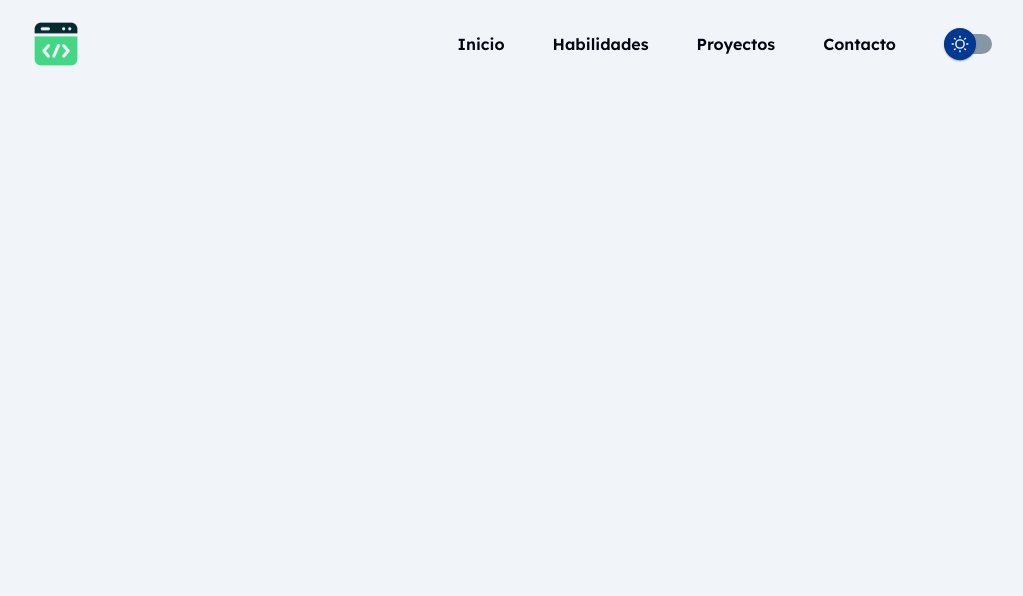
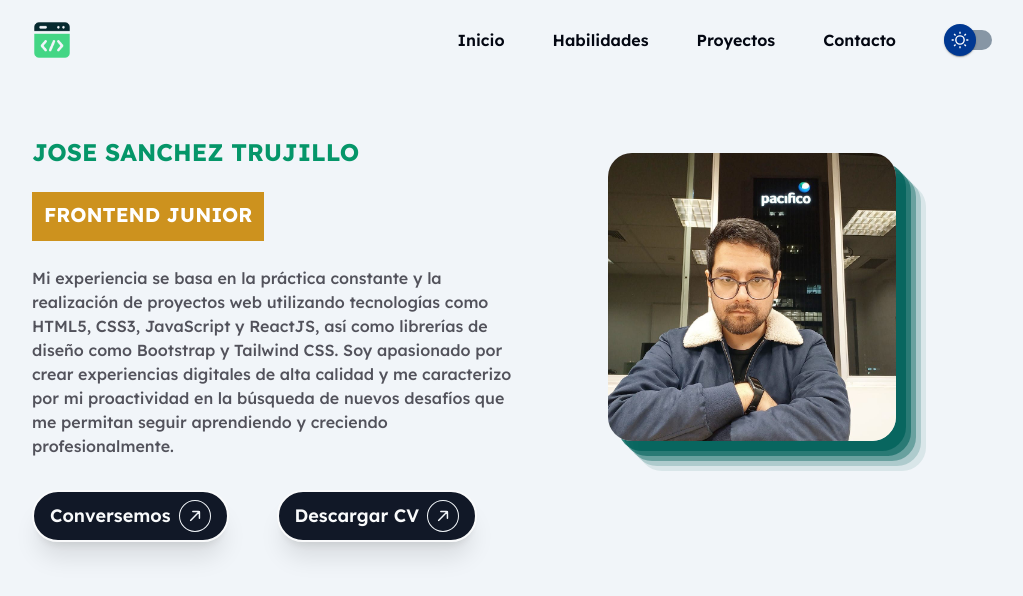
Before and after one commit to JoseSanchez90/Portafolio-2025, a React (Vite) app: page / in a window 1280 px wide. Shown: the top 596 px of the page, without its empty margins (128-1151 px from the left). Built offline with nearby package versions, Linux system fonts and the light colour scheme; what tailwindcss-animated would draw is missing.

Commit message:
update home

```diff
--- a/src/components/Navbar.jsx
+++ b/src/components/Navbar.jsx
@@ -6,10 +6,10 @@ import { useState } from 'react';
 function Navbar() {
 
   const [theme, setTheme] = useState(() => {
-    if(window.matchMedia("(prefers-color-scheme: dark)").matches){
-        return "dark";
+    if(window.matchMedia("(prefers-color-scheme: light)").matches){
+        return "light";
     }
-    return "light";
+    return "dark";
   })
 
       // Modo dia y noche
@@ -27,14 +27,14 @@ function Navbar() {
 
   return (
 
-    <header className="w-full h-screen bg-slate-100 dark:bg-gray-950">
+    <header className="w-full bg-slate-100 dark:bg-gray-950">
         <nav className="w-full flex flex-row justify-between items-center px-40 py-5">
-            <img src={Logo} alt={Logo} className="w-12" />
+            <img src={Logo} alt={Logo} className="w-10" />
             <div className="flex items-center gap-12 text-base font-semibold">
-                <li className="list-none hover:animate-jump dark:text-white text-gray-950"><a className="hover:text-green-500 " href="#">Inicio</a></li>
-                <li className="list-none hover:animate-jump dark:text-white text-gray-950"><a className="hover:text-green-500 " href="#">Habilidades</a></li>
-                <li className="list-none hover:animate-jump dark:text-white text-gray-950"><a className="hover:text-green-500 " href="#">Proyectos</a></li>
-                <li className="list-none hover:animate-jump dark:text-white text-gray-950"><a className="hover:text-green-500 " href="#">Contacto</a></li>
+                <li className="list-none hover:scale-110 duration-150 dark:text-white text-gray-950"><a className="hover:text-green-500 " href="#">Inicio</a></li>
+                <li className="list-none hover:scale-110 duration-150 dark:text-white text-gray-950"><a className="hover:text-green-500 " href="#">Habilidades</a></li>
+                <li className="list-none hover:scale-110 duration-150 dark:text-white text-gray-950"><a className="hover:text-green-500 " href="#">Proyectos</a></li>
+                <li className="list-none hover:scale-110 duration-150 dark:text-white text-gray-950"><a className="hover:text-green-500 " href="#">Contacto</a></li>
 
                 <label className="ui-switch">
                   <input type="checkbox" />
--- /dev/null
+++ b/src/css/Home.css
@@ -0,0 +1,39 @@
+
+  .animation {
+    height: 50px;
+    padding: 10px 0px;
+    overflow: hidden;
+  }
+
+  .animation > h2 > h2 {
+    padding: 12px 12px;
+    margin-bottom: 50px;
+    display: inline-block;
+  }
+
+  .animation h2:first-child {
+    animation: text-animation 8s infinite;
+  }
+
+  .first h2 {
+    background-color:#20a7d8;
+  }
+  .second h2 {
+    background-color:#CD921E;
+  }
+  .third h2 {
+    background-color:#c10528;
+  }
+
+  @keyframes text-animation {
+    0% {margin-top: 0;}
+    10% {margin-top: 0;}
+    20% {margin-top: -90px;}
+    30% {margin-top: -90px;}
+    40% {margin-top: -180px;}
+    60% {margin-top: -180px;}
+    70% {margin-top: -90px;}
+    80% {margin-top: -90px;}
+    90% {margin-top: 0;}
+    100% {margin-top: 0;}
+  }
--- a/src/pages/Home.jsx
+++ b/src/pages/Home.jsx
@@ -1,9 +1,42 @@
 import Navbar from "../components/Navbar"
+import Profile from "../assets/perfil.jpg"
+import "../css/Home.css"
 
 function Home() {
+
   return (
 
-    <Navbar />
+    <section className="w-full h-screen bg-slate-100 dark:bg-gray-950">
+
+      <Navbar />
+
+      <div className="grid grid-cols-2 justify-items-center px-40 py-14 items-center">
+        <div className="flex flex-col gap-6">
+            <h1 className="text-2xl font-bold text-emerald-600">JOSE SANCHEZ TRUJILLO</h1>
+          <div className="animation">
+            <h2 className="first text-xl font-bold text-white"><h2>DEVELOPER WEB</h2></h2>
+            <h2 className="second text-xl font-bold text-white"><h2>FRONTEND JUNIOR</h2></h2>
+            <h2 className="third text-xl font-bold text-white"><h2>SOFTWARE SUPPORT</h2></h2>
+          </div>
+            <p className="text-base font-medium text-zinc-600 dark:text-zinc-400">Mi experiencia se basa en la práctica constante y la realización de proyectos web utilizando tecnologías como HTML5, CSS3, JavaScript y ReactJS, así como librerías de diseño como Bootstrap y Tailwind CSS. Soy apasionado por crear experiencias digitales de alta calidad y me caracterizo por mi proactividad en la búsqueda de nuevos desafíos que me permitan seguir aprendiendo y creciendo profesionalmente.</p>
+        </div>
+        <div>
+          <img className=" rounded-3xl size-40 sm:size-64 lg:size-60 xl:size-72 2xl:size-96 flex-shrink-0 object-cover shadow-[10px_10px_rgba(0,_98,_90,_0.8),_15px_15px_rgba(0,_98,_90,_0.6),_20px_20px_rgba(0,_98,_90,_0.4),_25px_25px_rgba(0,_98,_90,_0.2),_30px_30px_rgba(0,_98,_90,_0.1)]" src={Profile} alt="Foto de perfil" />
+        </div>
+        <div className="w-full flex flex-row pt-8 gap-12">
+          <button type="submit" className="flex justify-center gap-2 items-center shadow-xl text-lg bg-gray-900 dark:bg-gray-50 backdrop-blur-md lg:font-semibold isolation-auto border-gray-50 before:absolute before:w-full before:transition-all before:duration-700 before:hover:w-full before:-left-full before:hover:left-0 before:rounded-full before:bg-green-600 text-gray-50 dark:text-gray-950 before:-z-10 before:aspect-square before:hover:scale-150 before:hover:duration-700 relative z-10 px-4 py-2 overflow-hidden border-2 rounded-full group">Conversemos
+            <svg className="w-8 h-8 justify-end group-hover:rotate-90 group-hover:bg-gray-50 text-gray-50 ease-linear duration-300 rounded-full border border-slate-100 dark:border-gray-950 group-hover:border-none p-2 rotate-45" viewBox="0 0 16 19" xmlns="http://www.w3.org/2000/svg"><path d="M7 18C7 18.5523 7.44772 19 8 19C8.55228 19 9 18.5523 9 18H7ZM8.70711 0.292893C8.31658 -0.0976311 7.68342 -0.0976311 7.29289 0.292893L0.928932 6.65685C0.538408 7.04738 0.538408 7.68054 0.928932 8.07107C1.31946 8.46159 1.95262 8.46159 2.34315 8.07107L8 2.41421L13.6569 8.07107C14.0474 8.46159 14.6805 8.46159 15.0711 8.07107C15.4616 7.68054 15.4616 7.04738 15.0711 6.65685L8.70711 0.292893ZM9 18L9 1H7L7 18H9Z" className="fill-slate-100 dark:fill-gray-950 group-hover:fill-gray-800"></path>
+            </svg>
+          </button>
+
+          <button type="submit" className="flex justify-center gap-2 items-center shadow-xl text-lg bg-gray-900 dark:bg-gray-50 backdrop-blur-md lg:font-semibold isolation-auto border-gray-50 before:absolute before:w-full before:transition-all before:duration-700 before:hover:w-full before:-left-full before:hover:left-0 before:rounded-full before:bg-green-600 text-gray-50 dark:text-gray-950 before:-z-10 before:aspect-square before:hover:scale-150 before:hover:duration-700 relative z-10 px-4 py-2 overflow-hidden border-2 rounded-full group">Descargar CV
+            <svg className="w-8 h-8 justify-end group-hover:rotate-90 group-hover:bg-gray-50 text-gray-50 ease-linear duration-300 rounded-full border border-slate-100 dark:border-gray-950 group-hover:border-none p-2 rotate-45" viewBox="0 0 16 19" xmlns="http://www.w3.org/2000/svg"><path d="M7 18C7 18.5523 7.44772 19 8 19C8.55228 19 9 18.5523 9 18H7ZM8.70711 0.292893C8.31658 -0.0976311 7.68342 -0.0976311 7.29289 0.292893L0.928932 6.65685C0.538408 7.04738 0.538408 7.68054 0.928932 8.07107C1.31946 8.46159 1.95262 8.46159 2.34315 8.07107L8 2.41421L13.6569 8.07107C14.0474 8.46159 14.6805 8.46159 15.0711 8.07107C15.4616 7.68054 15.4616 7.04738 15.0711 6.65685L8.70711 0.292893ZM9 18L9 1H7L7 18H9Z" className="fill-slate-100 dark:fill-gray-950 group-hover:fill-gray-800"></path>
+            </svg>
+          </button>
+        </div>
+      </div>
+
+    </section>
 
   )
 }
```
Also changed, not shown: src/assets/perfil.jpg (added).
